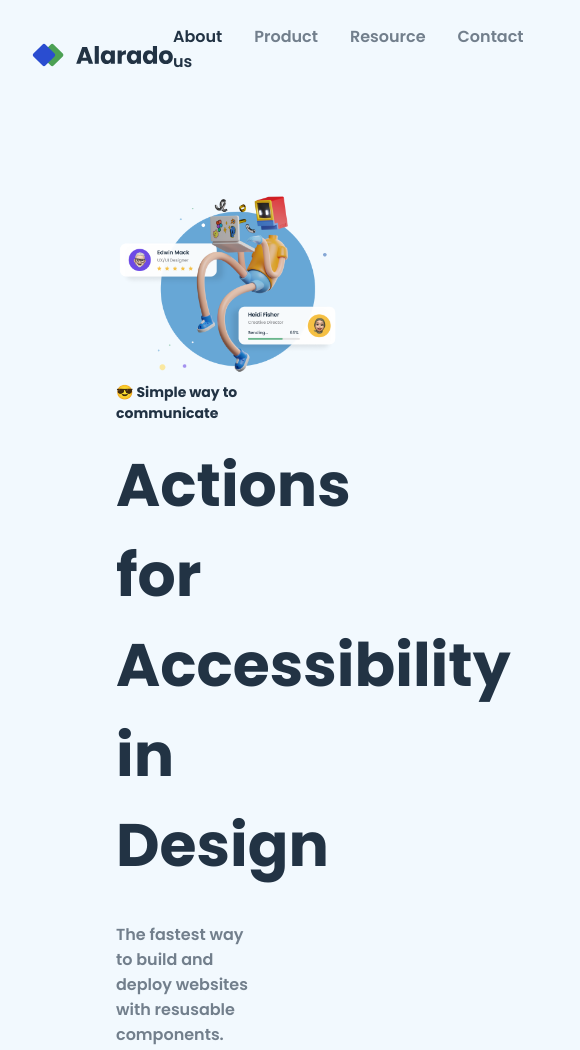
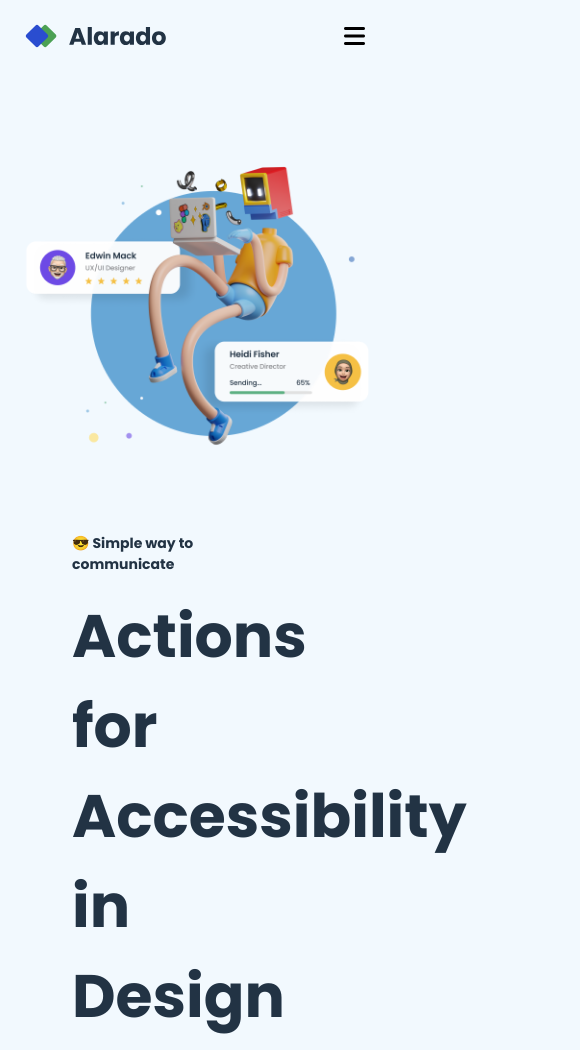
Before and after one commit to HollowJH/web-challenges, a plain HTML site: page Alarado Homepage/index.html in a window 390 px wide. Shown: the top 1050 px of the page, 580 px wide, since content can reach past the window. Drawn offline with Linux system fonts and the light colour scheme.

Commit message:
updated design/mobile reponsive

```diff
--- a/Alarado Homepage/index.html
+++ b/Alarado Homepage/index.html
@@ -8,6 +8,7 @@
     <link rel="preconnect" href="https://fonts.googleapis.com">
     <link rel="preconnect" href="https://fonts.gstatic.com" crossorigin>
     <link href="https://fonts.googleapis.com/css2?family=Poppins:ital,wght@0,100;0,200;0,300;0,400;0,500;0,600;0,700;0,800;0,900;1,100;1,200;1,300;1,400;1,500;1,600;1,700;1,800;1,900&display=swap" rel="stylesheet">
+    <script src="https://kit.fontawesome.com/4740d15410.js" crossorigin="anonymous"></script>
 </head>
 <body>
     <header>
@@ -20,6 +21,7 @@
                 <li class="option"><a href="">Contact</a></li>
             </ul>
         </nav>
+        <i class="fa-solid fa-bars"></i>
         <label for="theme" class="switch">
             <input type="checkbox" name="theme" id="theme">
             <img src="resources/Moon_fill_light.svg" alt="">
--- a/Alarado Homepage/style.css
+++ b/Alarado Homepage/style.css
@@ -13,6 +13,7 @@ body{
 header{
     display: flex;
     justify-content: space-between;
+    width: 100vw;
 }
 
 ul{
@@ -34,6 +35,10 @@ a{
     color: #223344;
 }
 
+header i::before{
+    display: none;
+}
+
 .switch{
     background-color: #111729;
     opacity: 0;
@@ -50,10 +55,6 @@ main{
     color: #223344;
 }
 
-.left{
-    margin-right: 7rem;
-}
-
 .left h3{
     font-size: .875rem;
 }
@@ -61,6 +62,7 @@ main{
 .left h1{
     font-size: 3.75rem;
     margin-top: 1rem;
+    width: 97%;
 }
 
 .left p{
@@ -106,20 +108,44 @@ button{
 }
 
 @media (max-width: 1024px) {
+    body{margin-left: 0;}
     header{
-        margin-left: -2.5rem;
+        padding: 2rem;
     }
 
     main{
         flex-direction: column;
-        margin-left: 2.75rem;
         width: 100%;
     }
 
     .right{
         order:-1;
-        justify-content: flex-start;
+        justify-content: center;
+        width: 100vw;
+        margin: 0;
     }
 
+    .left{padding: 7.18rem;}
 
+    .hero{
+        width: 50%;
+    }
 }
+
+@media (max-width: 680px) {
+    header{padding: 0 1.563rem}
+
+    .switch{display: none;}
+    nav{display: none;}
+    header i::before{display: inline;}
+
+    header i{
+        font-size: x-large;
+    }
+
+    .left{padding: 4.5rem;}
+
+    .hero{
+        width: 90%;
+    }
+}
```
